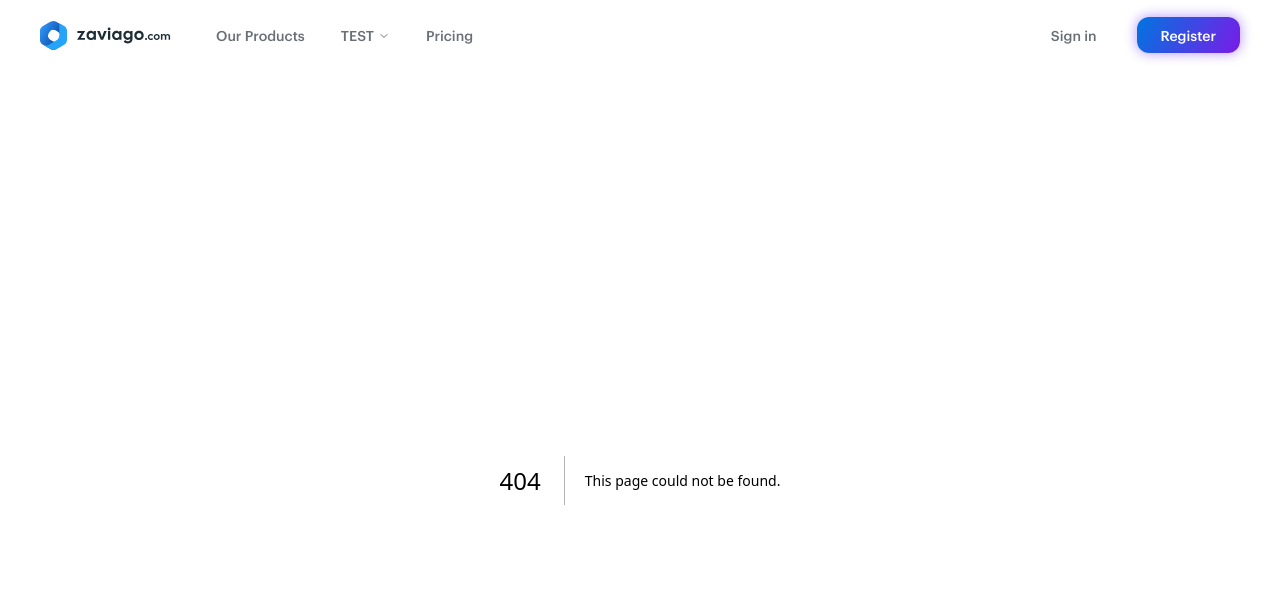
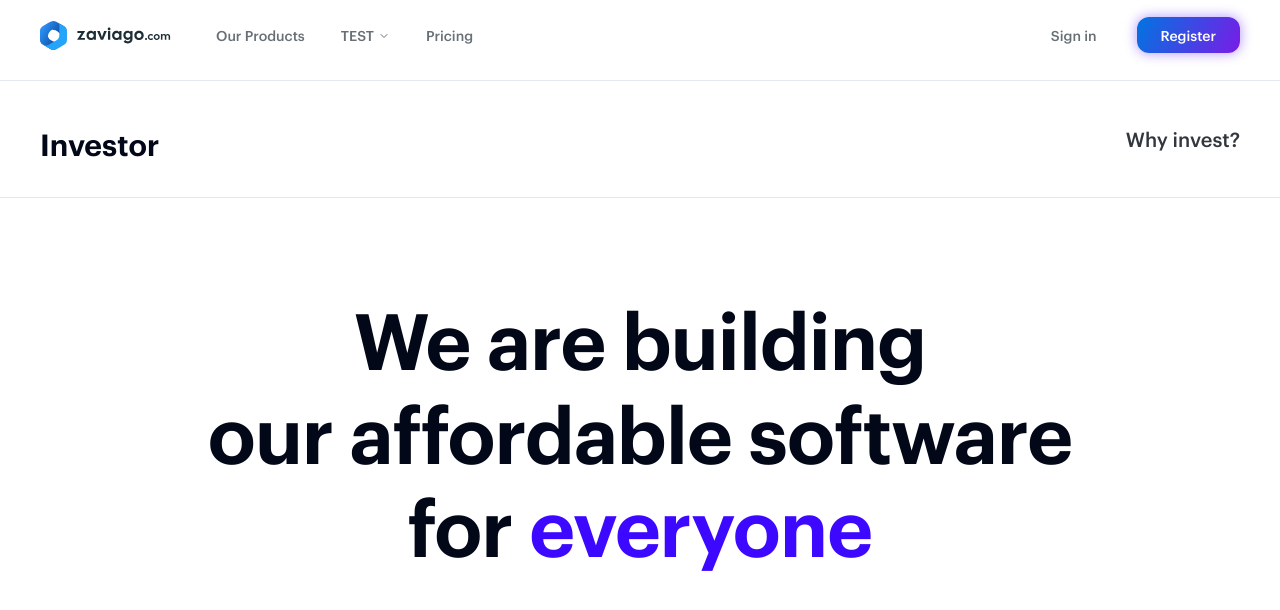
Before and after one commit to zaviagodev/zaviago-new-site, a Next.js app: page /investor in a window 1280 px wide. Before the commit this address had no page. Shown: the top 610 px of the page. Built offline with nearby package versions, Linux system fonts and the light colour scheme.

Commit message:
add: investor page

```diff
--- /dev/null
+++ b/app/investor/page.tsx
@@ -0,0 +1,21 @@
+const InvestorPage = () => {
+  return (
+    <section>
+      <header className="py-10 border-y">
+        <div className="flex items-center justify-between main-container">
+          <h1 className="text-3xl font-semibold">Investor</h1>
+          <h2 className="text-shadegray-300 text-xl font-medium">Why invest?</h2>
+        </div>
+      </header>
+
+      <section className="py-20">
+        <h1 className="text-shadegray-400 text-[42px] md:text-[78px] font-semibold leading-[1.2em] tracking-[-0.8px] text-center">
+          We are building <br/>our affordable software <br/>
+          for <span className="text-mainpurple">everyone</span>
+        </h1>
+      </section>
+    </section>
+  )
+}
+
+export default InvestorPage
```
